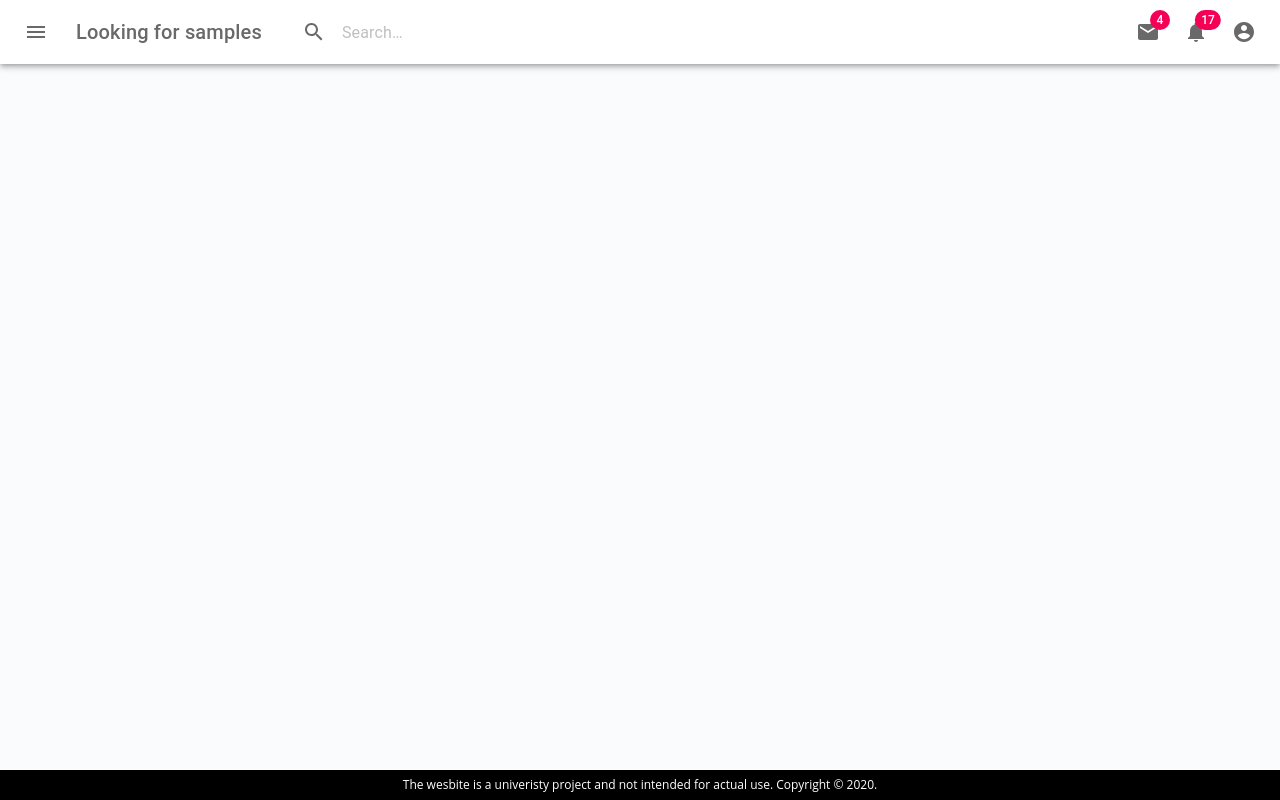
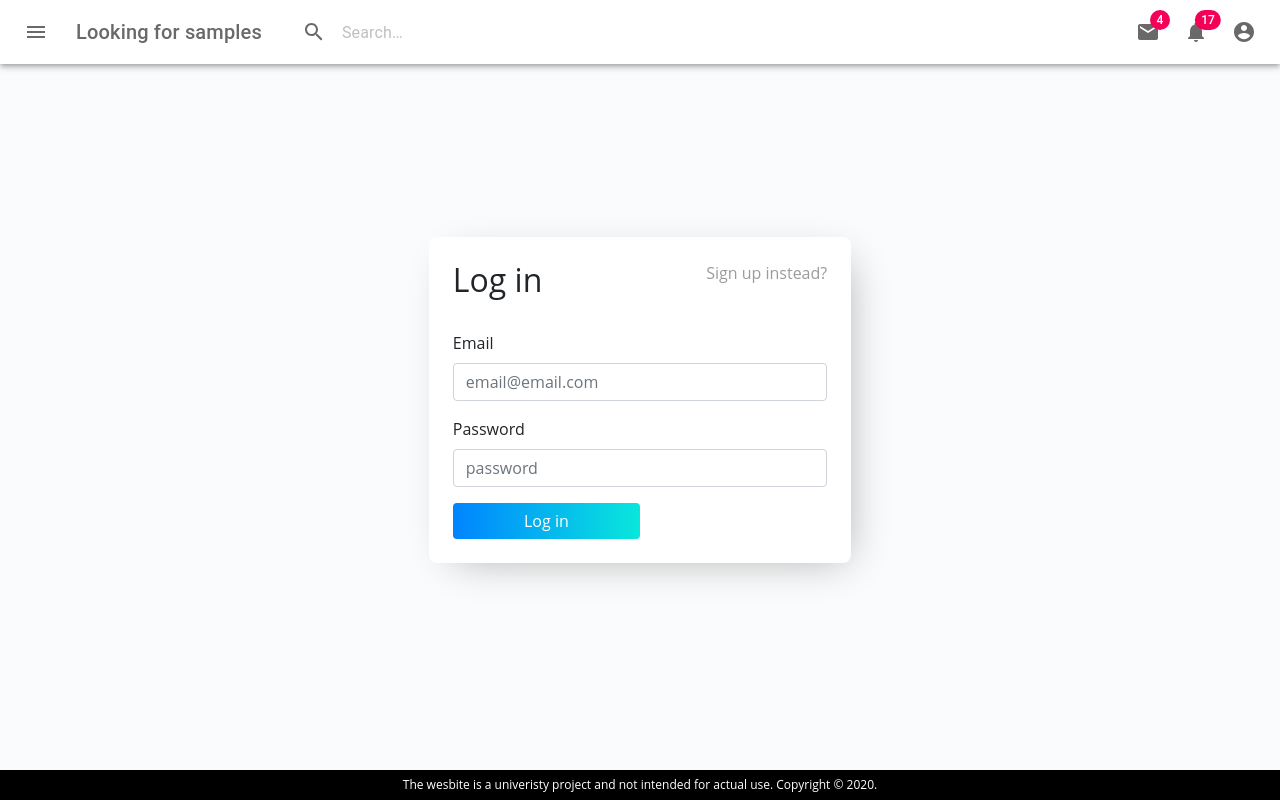
Before and after one commit to rajan-chawla/Build-Web-and-Mobile-App, a React (Create React App) app in the folder Client/: page /login2 in a window 1280 px wide. Built offline with nearby package versions, Linux system fonts and the light colour scheme.

Commit message:
Adding functional log in component.

```diff
--- a/Client/src/App.css
+++ b/Client/src/App.css
@@ -8,6 +8,7 @@
   --red: #f44336;
   --red-darker: #d50000;
   --grey: rgb(241, 241, 241);
+  --grey-darker: rgb(155, 155, 155);
 }
 
 .App {
--- a/Client/src/App.js
+++ b/Client/src/App.js
@@ -12,6 +12,7 @@ import SearchResults from "./components/SearchResults";
 import ProductMinified from "./components/ProductMinified";
 import ProfileView from "./components/ProfileView";
 import Cart from "./components/Cart";
+import AuthLogin from "./components/AuthLogin";
 
 class App extends Component {
   render() {
@@ -28,6 +29,7 @@ class App extends Component {
               <Route path="/search/:input?/:category?" component = {SearchResults} />
               <Route path="/cart" component = {Cart} />
               <Route path="/publicprofile" component = {ProfileView} />
+              <Route path="/login2" component={AuthLogin} />
             </Switch>
           </div>
           <Foot />
--- /dev/null
+++ b/Client/src/components/AuthLogin.js
@@ -0,0 +1,93 @@
+import React, { Component } from 'react';
+import { withRouter } from 'react-router-dom';
+import {Link} from 'react-router-dom';
+import axios from 'axios';
+
+import './componentStyles/login.scss';
+
+import {
+    Container,
+    Button,
+    Form,
+    FormGroup,
+    Input,
+    Label
+} from 'reactstrap'
+
+class AuthLogin extends Component {
+    constructor(props) {
+        super(props);
+
+        this.state = {
+            email: '',
+            password: '',
+            loginErrors: ''
+        };
+
+        this.handleSubmit = this.handleSubmit.bind(this);
+        this.handleChange = this.handleChange.bind(this);
+    }
+
+    handleChange(event) {
+        this.setState({
+            [event.target.name]: event.target.value
+        })
+    }
+
+    handleSubmit(event) {
+        event.preventDefault();
+        axios.post('/api/post/login',
+        {
+            body: {
+                email: this.state.email,
+                password: this.state.password
+            }
+        })
+        .then(res => {
+            if (res.data.success === 'login sucessfull')
+            {
+                localStorage.setItem('loggedIn', true);
+                localStorage.setItem('loggedData', res.data);
+                console.log('po');
+                console.log(res);
+                console.log(res.data);
+                console.log(res.data.userid);
+                console.log(localStorage.loggedIn);
+            } else {
+                console.log('jo')
+            }
+        });
+    }
+
+    render() {
+        return (
+            <Container className='loginContainer boxShadow'>
+                <div className='loginHeaderWrapper'>
+                    <h2 className='loginTitle'>Log in </h2>
+                    <Link className='headerSmall' to='/signup'>Sign up instead?</Link>
+                </div>
+                <Form className='formLogin' onSubmit={e => this.handleSubmit(e)}>
+                    <FormGroup>
+                        <Label for="email">Email</Label>
+                        <Input type="email" name="email" id="email"
+                            placeholder="email@email.com" value={this.state.email}
+                            onChange={this.handleChange}
+                        />
+                    </FormGroup>
+                    <FormGroup>
+                        <Label for="password">Password</Label>
+                        <Input type="password" name="password" id="password"
+                            placeholder="password" value={this.state.password}
+                            onChange={this.handleChange}
+                        />
+                    </FormGroup>
+
+                    <Button className='loginButton' type="submit">Log in</Button>
+
+                </Form>
+            </Container>
+        )
+    }
+}
+
+export default withRouter(AuthLogin);
--- a/Client/src/components/SearchResults.js
+++ b/Client/src/components/SearchResults.js
@@ -14,7 +14,6 @@ import ProductMinified from './ProductMinified';
 class SearchResults extends Component {
     constructor(props) {
         super(props);
-        console.log(this.props.match.params.input);
         this.state = {
             categories: ['All'],
             results: [],
--- /dev/null
+++ b/Client/src/components/componentStyles/login.scss
@@ -0,0 +1,41 @@
+.loginContainer {
+    width: 33%;
+    height: min-content;
+    position: absolute;
+    left: 0; right: 0;
+    top: 0; bottom: 0;
+    margin: auto;
+    background: #FFF;
+    border-radius: 8px;
+    padding: 24px;
+}
+
+.loginButton {
+    width: 50%;
+    background-image: linear-gradient(-90deg, var(--blue), var(--blue-darker));
+    transition: 0.3s;
+    border: 0 solid red;
+}
+
+.loginButton:hover {
+    box-shadow: 0px 0px 10px 0px rgba(9, 231, 220, 0.75);
+    transition: 0.3s;
+}
+
+.headerSmall {
+    font-size: 1em;
+    color: var(--grey-darker);
+    text-decoration: none;
+    float: right;
+}
+
+.headerSmall:hover {
+    color: var(--blue-darker)
+}
+
+.loginHeaderWrapper {
+    width: 100%;
+    display: flex;
+    justify-content: space-between;
+    margin-bottom: 24px;
+}
```
